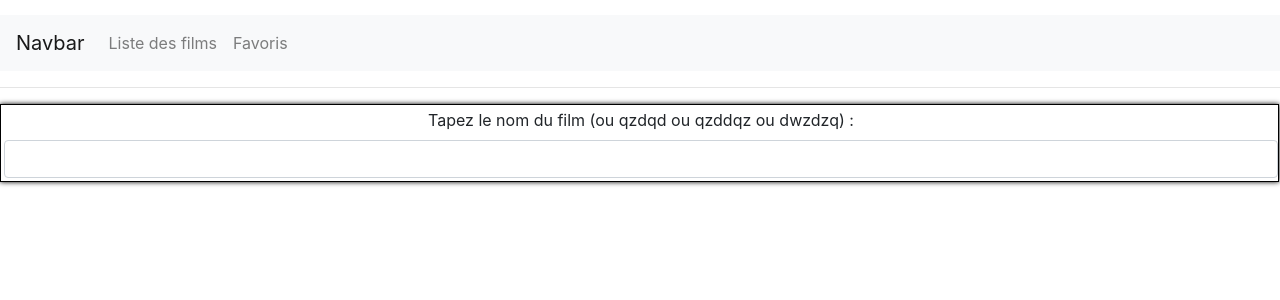
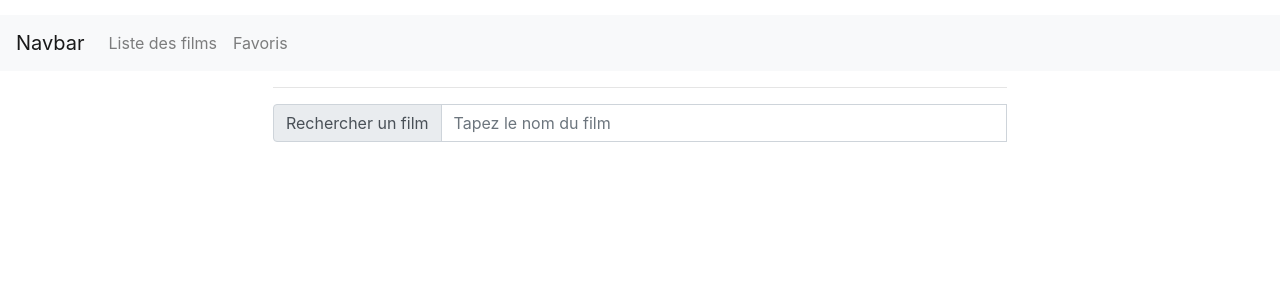
Before and after one commit to gaetanse/Filmotheque-VueJS, a Vue app: page /#/ in a window 1280 px wide. Shown: the top 300 px of the page. Built offline with nearby package versions, Linux system fonts and the light colour scheme; what v-reset-input would draw is missing.

Commit message:
Ajustement CSS

```diff
--- a/src/components/Liste.vue
+++ b/src/components/Liste.vue
@@ -1,23 +1,22 @@
 <template>
     <div class="liste">
-    <div class="holder">
+        <div class="row align-items-center" style="height: 100%">
+            <div class="col-md-7 mx-auto">
                 <hr>
                 <form @submit.prevent="addItem">
-        <div class="input">
-          <label for="name">Tapez le nom du film (ou qzdqd ou qzddqz ou dwzdzq) :</label>
-          <input type="text" name="nom" class="form-control" v-model="nom" v-validate="'alpha'">
+                    <div class="input-group mb-3">
+                        <div class="input-group-prepend">
+                            <span class="input-group-text" id="basic-addon1">Rechercher un film</span>
+                        </div>
+                        <input type="text" class="form-control" v-model="nom" v-validate="'alpha'"
+                               placeholder="Tapez le nom du film" aria-label="Username" aria-describedby="basic-addon1">
                         <span v-show="errors.has('nom')" class="alert">{{ errors.first('nom') }}</span>
                     </div>
                 </form>
             </div>
         </div>
+    </div>
 </template>
 
 <style>
-  .input {
-    box-shadow: 0 0 5px rgba(0, 0, 0, 1);
-    padding: 3px 0px 3px 3px;
-    margin: 5px 1px 3px 0px;
-    border: 1px solid rgba(0, 0, 0, 1);
-  }
 </style>
```
Lines whose indentation alone changed are shown as unchanged.
